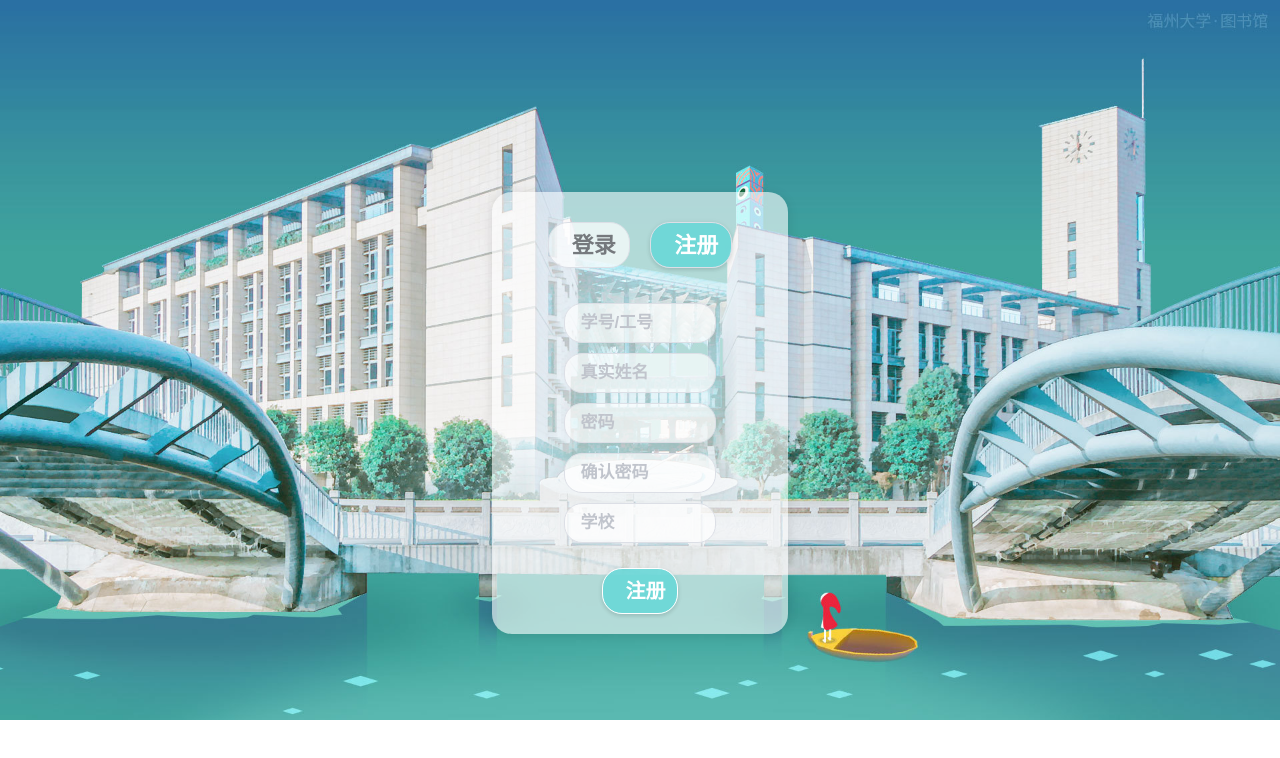
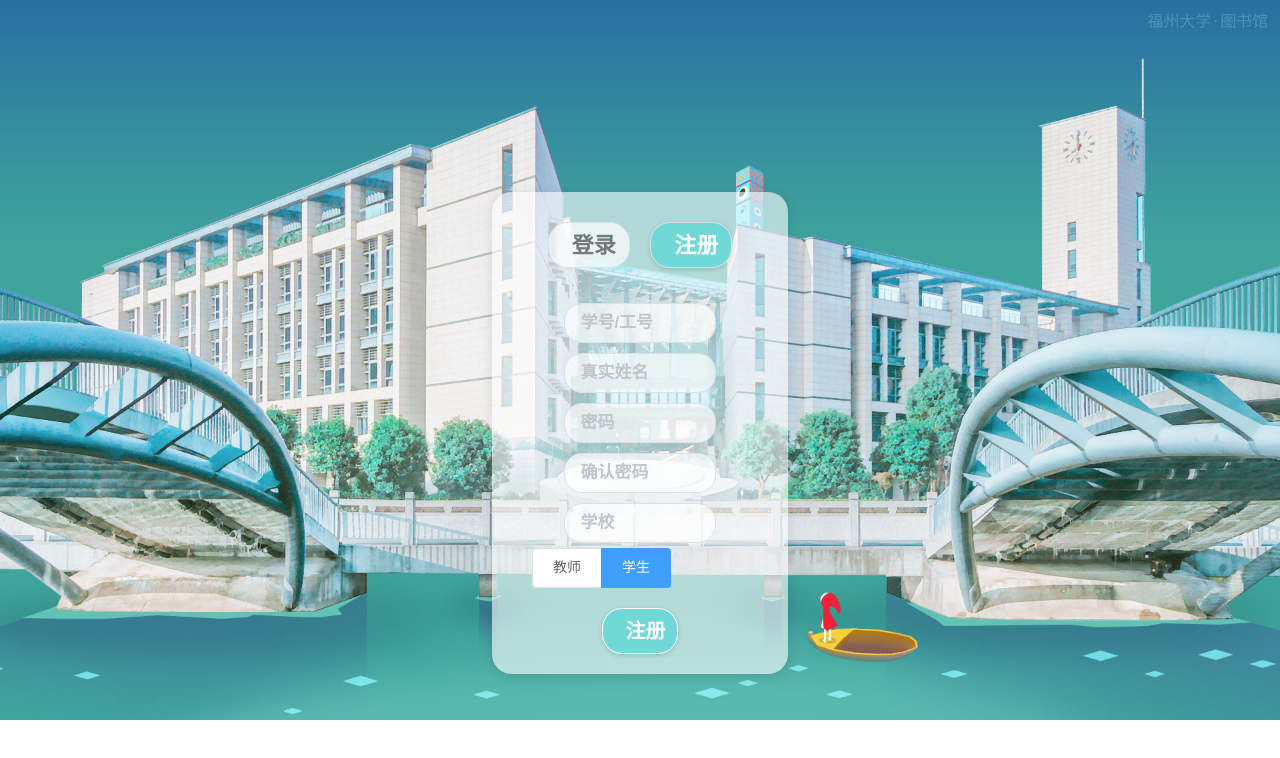
Before and after one commit to codingkai001/yunping, a Vue app: page /user/register in a window 1280 px wide. Shown: the top 758 px of the page. Built offline with nearby package versions, Linux system fonts and the light colour scheme.

Commit message:
注册加入教师和学生

```diff
--- /dev/null
+++ b/src/models/User.js
@@ -0,0 +1,4 @@
+export const UserRole = {
+  teacher: 0,
+  student: 1
+}
--- a/src/views/User/Register.vue
+++ b/src/views/User/Register.vue
@@ -13,6 +13,10 @@
                         <el-input v-model="user.userPass" placeholder="密码" type="password"></el-input>
                         <el-input v-model="user.userPassword2" placeholder="确认密码" type="password"></el-input>
                         <el-input v-model="user.userSchool" placeholder="学校"></el-input>
+                        <el-radio-group v-model="user.userRole">
+                          <el-radio-button :label="UserRole.teacher">教师</el-radio-button>
+                          <el-radio-button :label="UserRole.student">学生</el-radio-button>
+                        </el-radio-group>
                     </el-form>
                 </div>
                 <el-button type="info" round @click="register" html-type="submit" class="to-sign">注册</el-button>
@@ -23,6 +27,7 @@
 
 <script>
 import { register } from '../../api/user'
+import { UserRole } from '../../models/User'
 
 export default {
   name: 'SignUp',
@@ -38,7 +43,8 @@ export default {
         userRole: 1
       },
       authenticated: false,
-      loading: false
+      loading: false,
+      UserRole
     }
   },
   methods: {
```
